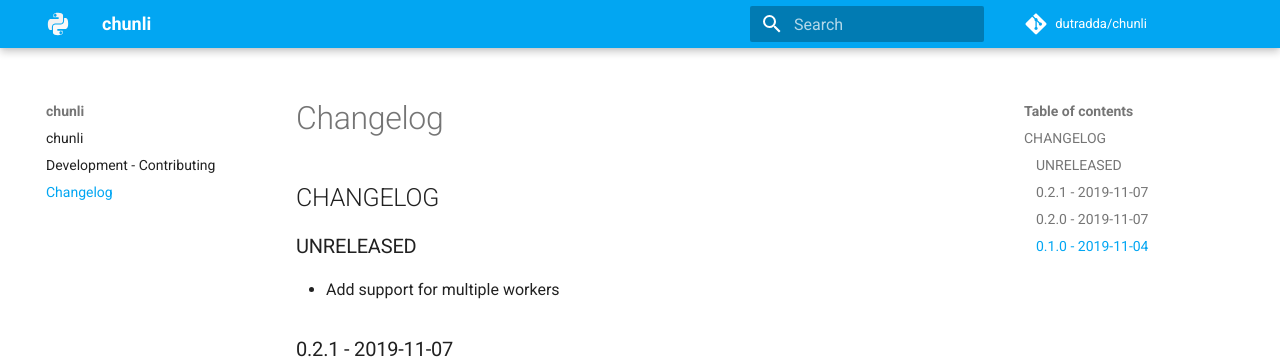
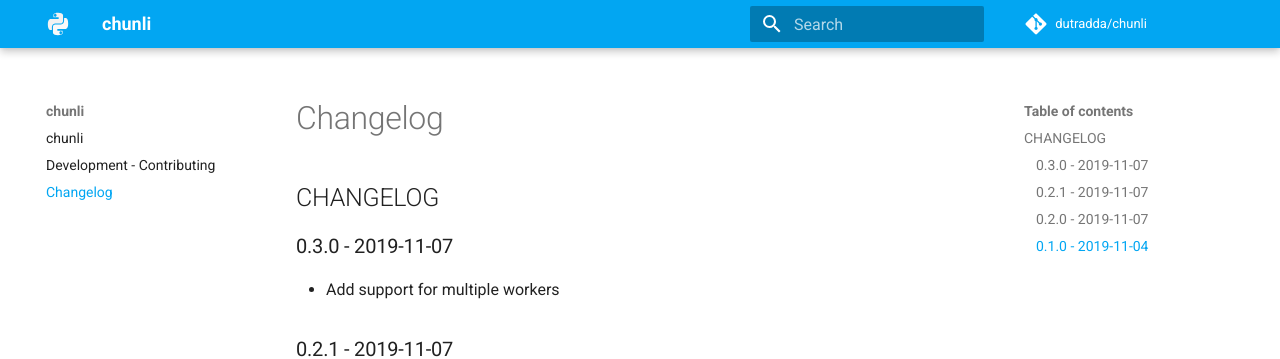
Before and after one commit to dutradda/chunli, an MkDocs documentation site: the page built from docs/changelog.md, in a window 1280 px wide. Shown: the top 359 px of the page. Built offline with MkDocs 1.6.1 and Material for MkDocs 9.7.7, drawn with Linux system fonts in a browser that asks for light colours; comment, search, counter and statistics services are not loaded.

Commit message:
Update CHANGELOG

```diff
--- a/docs/changelog.md
+++ b/docs/changelog.md
@@ -1,6 +1,6 @@
 ## CHANGELOG
 
-### UNRELEASED
+### 0.3.0 - 2019-11-07
 
  - Add support for multiple workers
 
```
Also changed, not shown: CHANGELOG.md (+1 -1 lines).
